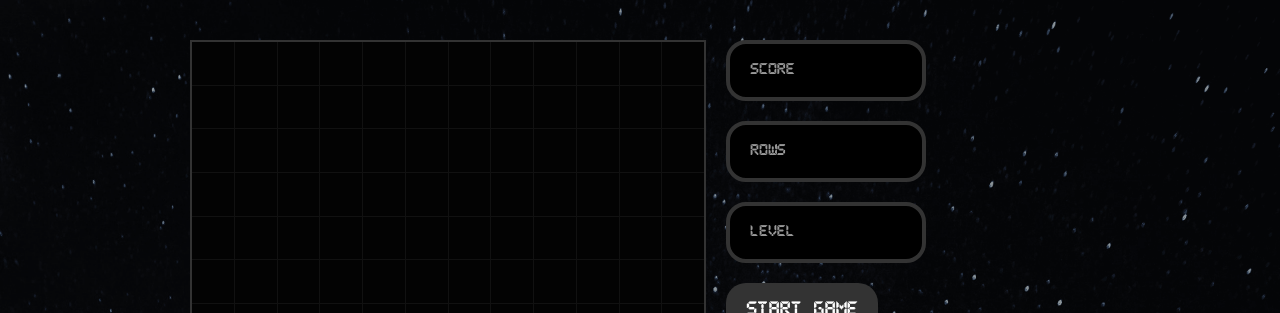
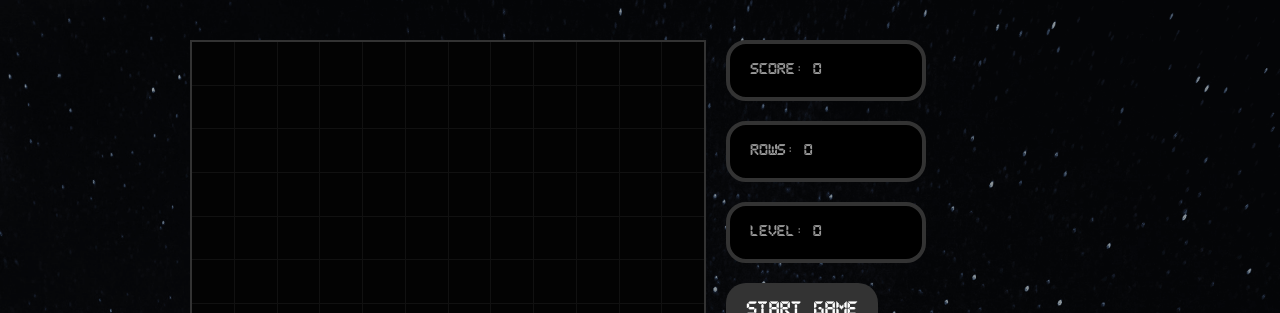
Before and after one commit to svhong/tetris, a React (Create React App) app: page / in a window 1280 px wide. Shown: the top 313 px of the page. Built offline with nearby package versions, Linux system fonts and the light colour scheme.

Commit message:
added game display to score and increase levels

```diff
--- a/src/components/Cell.js
+++ b/src/components/Cell.js
@@ -8,4 +8,4 @@ const Cell = ({ type }) => (
     <StyledCell type={type} color={TETROMINOS[type].color} />
 )
 
-export default Cell;
+export default React.memo(Cell);
--- a/src/components/Tetris.js
+++ b/src/components/Tetris.js
@@ -38,9 +38,19 @@ const Tetris = () => {
         setDropTime(1000);
         resetPlayer();
         setGameOver(false);
+        setScore(0);
+        setRows(0);
+        setLevel(0);
     }
 
     const drop = () => {
+        //increase level when player has cleared 10 rows
+        if (rows > (level + 1) * 10) {
+            setLevel(prev => prev + 1);
+            //increase speed
+            setDropTime(1000 / (level + 1) + 200);
+        }
+
         if (!checkCollision(player, stage, { x: 0, y: 1 })) {
             updatePlayerPos({ x: 0, y: 1, collided: false })
         } else {
@@ -58,7 +68,7 @@ const Tetris = () => {
     const keyUp = ({ keyCode }) => {
         if (!gameOver) {
             if (keyCode === 40) {
-                setDropTime(1000);
+                setDropTime(1000 / (level + 1) + 200);
             }
         }
     }
@@ -91,7 +101,12 @@ const Tetris = () => {
     }, dropTime)
 
     return (
-        <StyledTetrisWrapper role="button" tabIndex="0" onKeyDown={e => move(e)}>
+        <StyledTetrisWrapper
+            role="button"
+            tabIndex="0"
+            onKeyDown={e => move(e)}
+            onKeyUp={keyUp}
+        >
             <StyledTetris>
                 <Stage stage={stage} />
                 <aside>
@@ -99,9 +114,9 @@ const Tetris = () => {
                         <Display gameOver={gameOver} text="Game Over" />
                     ) : (
                             <div>
-                                <Display text="score" />
-                                <Display text="Rows" />
-                                <Display text="Level" />
+                                <Display text={`Score: ${score}`} />
+                                <Display text={`Rows: ${rows}`} />
+                                <Display text={`Level: ${level}`} />
                             </div>
                         )}
                     <StartButton callback={startGame} />
--- a/src/components/hooks/useGameStatus.js
+++ b/src/components/hooks/useGameStatus.js
@@ -17,7 +17,7 @@ export const useGameStatus = rowsCleared => {
     }, [level, linePoints, rowsCleared]);
 
     useEffect(() => {
-
+        calcScore();
     }, [calcScore, rowsCleared, score]);
 
     return [score, setScore, rows, setRows, level, setLevel];
--- a/src/components/hooks/useStage.js
+++ b/src/components/hooks/useStage.js
@@ -48,5 +48,5 @@ export const useStage = (player, resetPlayer) => {
         setStage(prev => updateStage(prev));
 
     }, [player, resetPlayer]);
-    return [stage, setStage];
+    return [stage, setStage, rowsCleared];
 };
```
